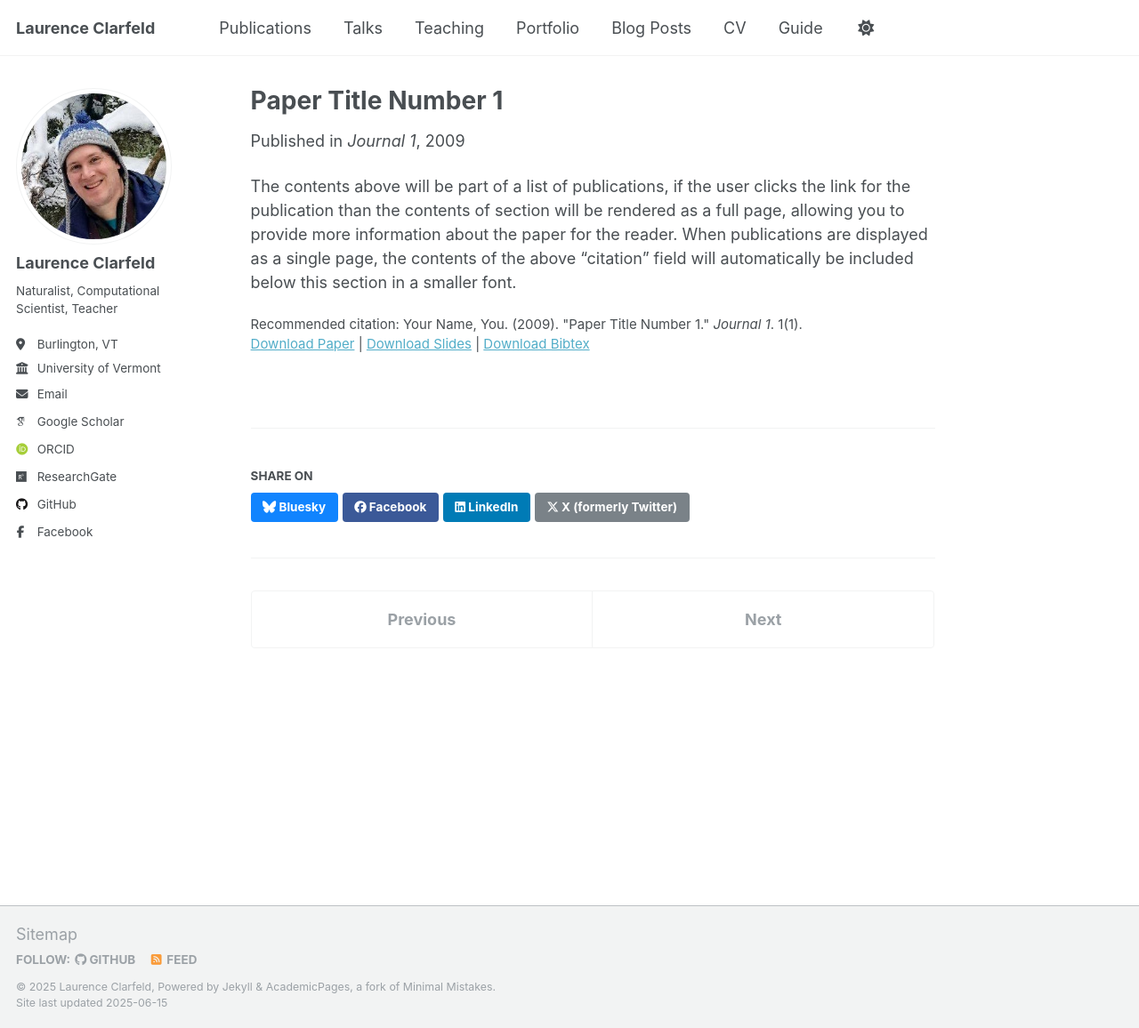
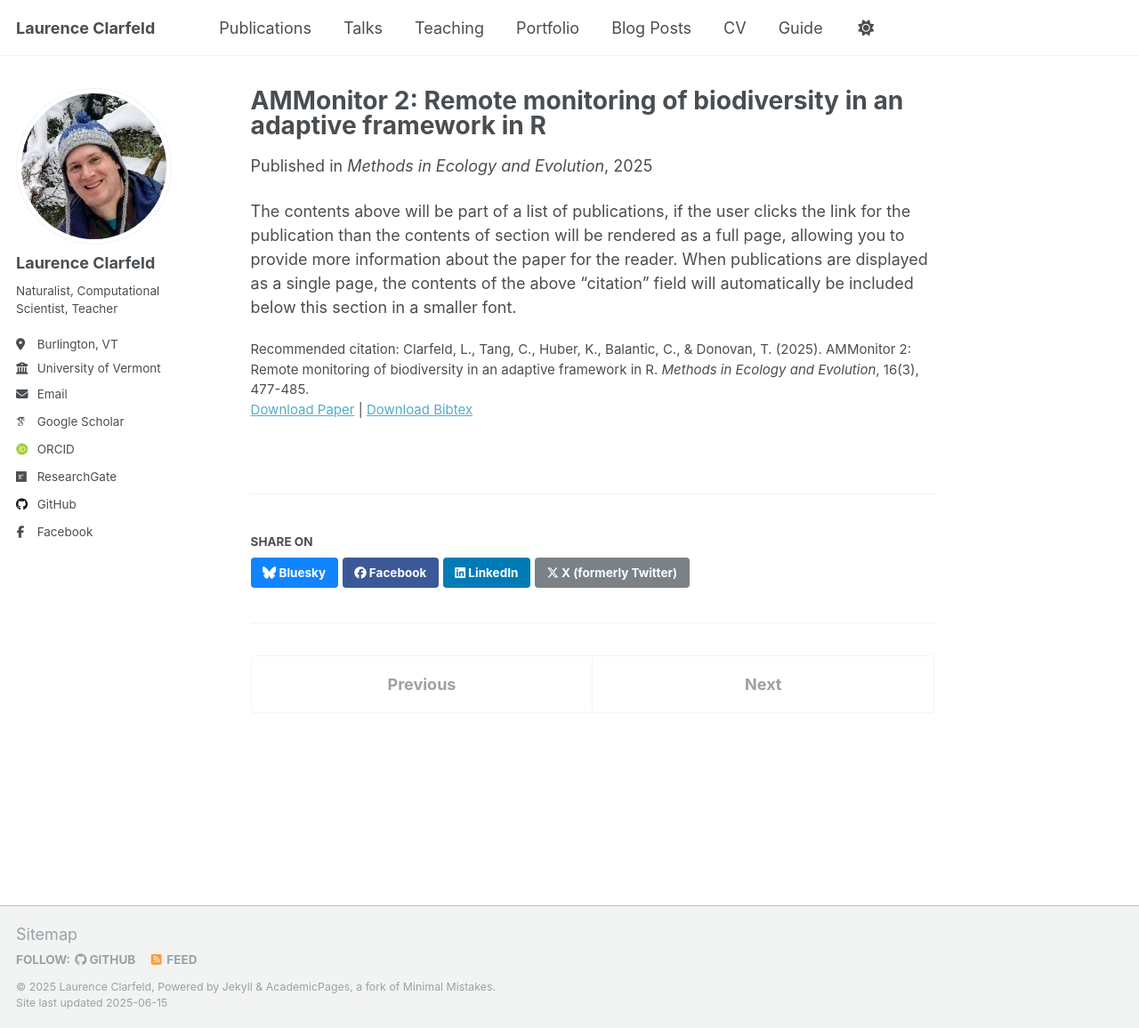
Before and after one commit to lclarfel/https-github.com-lclarfel, a Jekyll site: the page built from _publications/2009-10-01-paper-title-number-1.md, in a window 1280 px wide and 1156 px high. Shown: the whole window at 89% size. Built offline with Jekyll 4.4.1, drawn with Linux system fonts in a browser that asks for light colours; some web fonts are replaced.

Commit message:
Update 2009-10-01-paper-title-number-1.md

```diff
--- a/_publications/2009-10-01-paper-title-number-1.md
+++ b/_publications/2009-10-01-paper-title-number-1.md
@@ -1,14 +1,13 @@
 ---
-title: "Paper Title Number 1"
+title: "AMMonitor 2: Remote monitoring of biodiversity in an adaptive framework in R"
 collection: publications
 category: manuscripts
 permalink: /publication/2009-10-01-paper-title-number-1
-excerpt: 'This paper is about the number 1. The number 2 is left for future work.'
-date: 2009-10-01
-venue: 'Journal 1'
-slidesurl: 'http://academicpages.github.io/files/slides1.pdf'
-paperurl: 'http://academicpages.github.io/files/paper1.pdf'
+excerpt: 'This paper describes the R package AMMonitor, a data management ecosystem for remote wildlife monitoring in an adaptive management framework.'
+date: 2025-02-11
+venue: 'Methods in Ecology and Evolution'
+paperurl: 'https://doi.org/10.1111/2041-210X.14487'
 bibtexurl: 'http://academicpages.github.io/files/bibtex1.bib'
-citation: 'Your Name, You. (2009). &quot;Paper Title Number 1.&quot; <i>Journal 1</i>. 1(1).'
+citation: 'Clarfeld, L., Tang, C., Huber, K., Balantic, C., & Donovan, T. (2025). AMMonitor 2: Remote monitoring of biodiversity in an adaptive framework in R. <i>Methods in Ecology and Evolution</i>, 16(3), 477-485.'
 ---
 The contents above will be part of a list of publications, if the user clicks the link for the publication than the contents of section will be rendered as a full page, allowing you to provide more information about the paper for the reader. When publications are displayed as a single page, the contents of the above "citation" field will automatically be included below this section in a smaller font.
```
